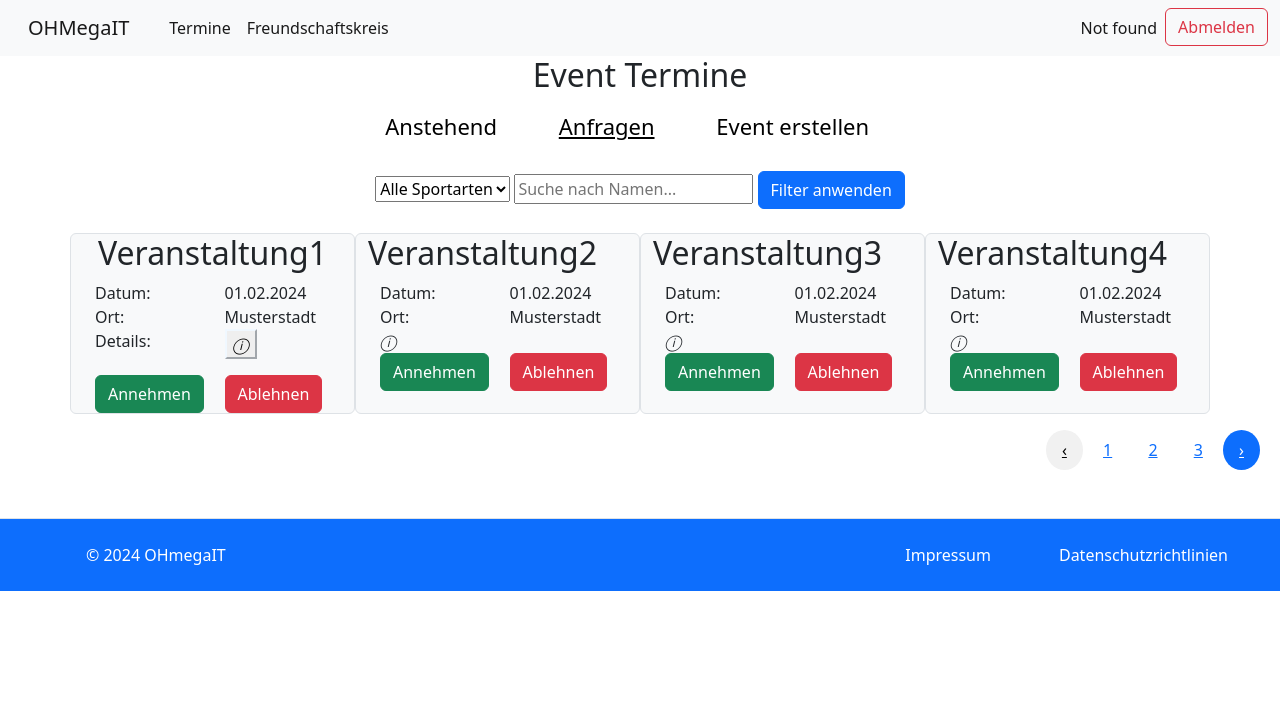
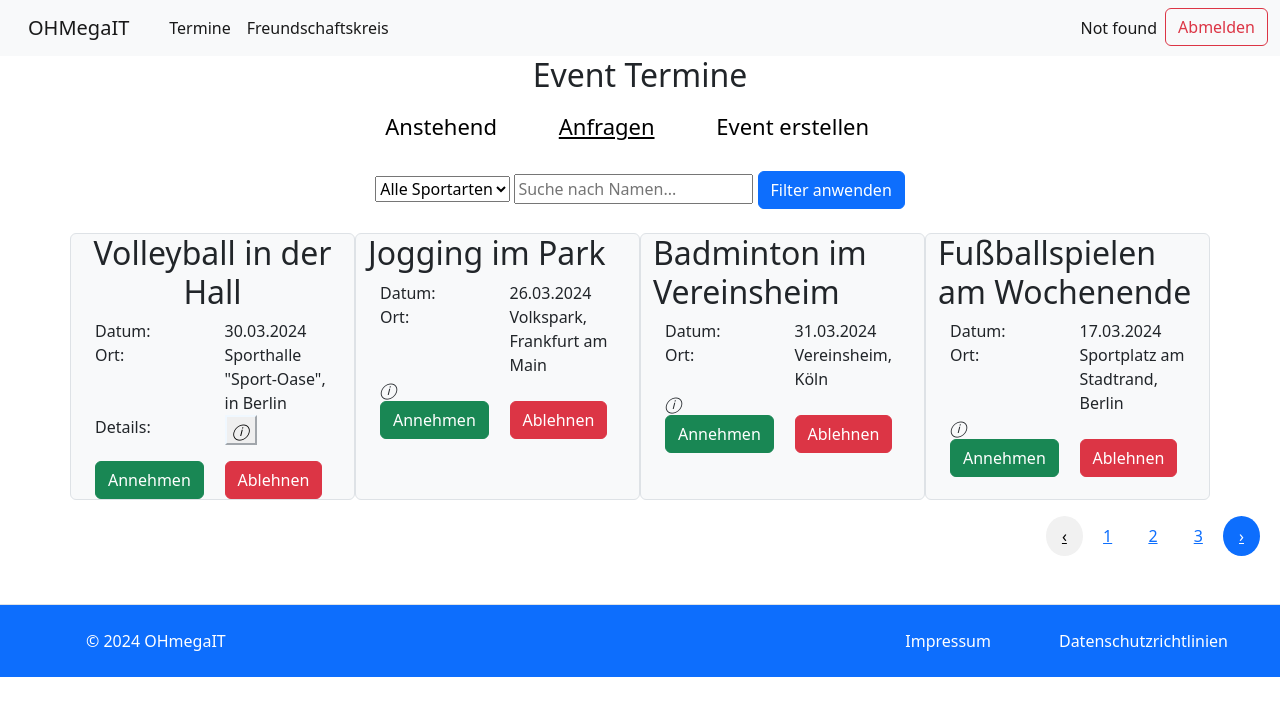
Before and after one commit to lipejdc/Sporttermin-Plattform, a website: page Frondend/templates/overview.html in a window 1280 px wide. Drawn offline with nearby package versions, Linux system fonts and the light colour scheme; no server answers.

Commit message:
filled info for events

```diff
--- a/Frondend/templates/overview.html
+++ b/Frondend/templates/overview.html
@@ -68,14 +68,14 @@
     <div class="container w-100 pt-4">
         <div class="row">
             <div class="col-lg-3 col-md-6 col-sm-12 bg-light border rounded mr-3" style="--bs-gap: .25rem 1rem;">
-                <h2 class="text-center">Veranstaltung1</h2>
+                <h2 class="text-center">Volleyball in der Hall</h2>
                 <div class="event-details container">
                     <div class="row">
                         <div class="col-lg-6 col-sm-12">
                             Datum:
                         </div>
                         <div class="col-lg-6 col-sm-12">
-                            01.02.2024
+                            30.03.2024
                         </div>
                     </div>
                 </div>
@@ -86,7 +86,7 @@
                             Ort:
                         </div>
                         <div class="col-lg-6 col-sm-12">
-                            Musterstadt
+                            Sporthalle "Sport-Oase", in Berlin
                         </div>
                     </div>
                 </div>
@@ -116,14 +116,14 @@
                 </div>
             </div>
             <div class="col-lg-3 col-md-6 col-sm-12 bg-light border rounded mr-3" style="--bs-gap: .25rem 1rem;">
-                <h2>Veranstaltung2</h2>
+                <h2>Jogging im Park</h2>
                 <div class="event-details container">
                     <div class="row">
                         <div class="col-lg-6 col-sm-12">
                             Datum:
                         </div>
                         <div class="col-lg-6 col-sm-12">
-                            01.02.2024
+                            26.03.2024
                         </div>
                     </div>
                 </div>
@@ -134,7 +134,7 @@
                             Ort:
                         </div>
                         <div class="col-lg-6 col-sm-12">
-                            Musterstadt
+                            Volkspark, Frankfurt am Main
                         </div>
                     </div>
                 </div>
@@ -153,14 +153,14 @@
                 </div>
             </div>
             <div class="col-lg-3 col-md-6 col-sm-12 bg-light border rounded mr-3 ">
-                <h2>Veranstaltung3</h2>
+                <h2>Badminton im Vereinsheim</h2>
                 <div class="event-details container">
                     <div class="row">
                         <div class="col-lg-6 col-sm-12">
                             Datum:
                         </div>
                         <div class="col-lg-6 col-sm-12">
-                            01.02.2024
+                            31.03.2024
                         </div>
                     </div>
                 </div>
@@ -171,7 +171,7 @@
                             Ort:
                         </div>
                         <div class="col-lg-6 col-sm-12">
-                            Musterstadt
+                            Vereinsheim, Köln
                         </div>
                     </div>
                 </div>
@@ -191,14 +191,14 @@
             </div>
 
             <div class="col-lg-3 col-md-6 col-sm-12 bg-light border rounded mr-3 ">
-                <h2>Veranstaltung4</h2>
+                <h2>Fußballspielen am Wochenende</h2>
                 <div class="event-details container">
                     <div class="row">
                         <div class="col-lg-6 col-sm-12">
                             Datum:
                         </div>
                         <div class="col-lg-6 col-sm-12">
-                            01.02.2024
+                            17.03.2024
                         </div>
                     </div>
                 </div>
@@ -209,7 +209,7 @@
                             Ort:
                         </div>
                         <div class="col-lg-6 col-sm-12">
-                            Musterstadt
+                            Sportplatz am Stadtrand, Berlin
                         </div>
                     </div>
                 </div>
@@ -244,7 +244,7 @@
         <div id="popup" style="height: 80vh; overflow: auto;">
             <div class="container w-100 pt-4">
                 <div class="row">
-                    <h3 class="text-center">Eventname</h3>
+                    <h3 class="text-center">Volleyball in der Hall</h3>
                     <div class="col-lg-6 col-sm-12 mr-3 mt-3">
                         <div class="event-details container">
                             <div class="row">
@@ -252,8 +252,8 @@
                                     Adresse:
                                 </div>
                                 <div class="col-lg-6 col-sm-12">
-                                    <p>Musterst. 1</p>
-                                    <p>12345 Musterstadt</p>
+                                    <p>Karl-Marx-Straße 50,</p>
+                                    <p>12043 Berlin</p>
                                 </div>
                             </div>
                         </div>
@@ -264,7 +264,7 @@
                                     Beschreibung:
                                 </div>
                                 <div class="col-lg-6 col-sm-12">
-                                    Lorem ipsum dolor sit amet, consectetur adipisicing elit.
+                                    Treten Sie unserer lockeren Volleyballgruppe bei, die sich jeden Samstag in der Sport-Oase trifft, um Volleyball in einer freundlichen Atmosphäre zu spielen. Egal, ob Sie Anfänger oder erfahrener Spieler sind, alle sind willkommen! Bringen Sie einfach Ihre Sportschuhe und gute Laune mit, und seien Sie dabei!
                                 </div>
                             </div>
                         </div>
@@ -276,7 +276,7 @@
                                     Datum:
                                 </div>
                                 <div class="col-lg-6 col-sm-12">
-                                    01.02.2024
+                                    30.03.2024
                                 </div>
                             </div>
                         </div>
@@ -287,7 +287,7 @@
                                     Uhrzeit:
                                 </div>
                                 <div class="col-lg-6 col-sm-12">
-                                    mm:hh - mm:hh
+                                    16:20 - 20:00
                                 </div>
                             </div>
                         </div>
@@ -298,7 +298,7 @@
                                     Gruppe:
                                 </div>
                                 <div class="col-lg-6 col-sm-12">
-                                    Lorem ipsum
+                                    Volleyball-Freunde
                                 </div>
                             </div>
                         </div>
@@ -309,7 +309,7 @@
                                     Teilnehmeranzahl:
                                 </div>
                                 <div class="col-lg-6 col-sm-12">
-                                    10
+                                    12
                                 </div>
                             </div>
                         </div>
@@ -336,10 +336,7 @@
                                                 </div>
 
                                                 <p class="mt-3 mb-4 pb-2">
-                                                    Lorem ipsum dolor sit amet, consectetur adipiscing elit, sed do eiusmod
-                                                    tempor incididunt ut labore et dolore magna aliqua. Ut enim ad minim
-                                                    veniam,
-                                                    quis nostrud exercitation ullamco laboris nisi ut aliquip consequat.
+                                                    Ich spiele schon seit Monaten bei den Wochenend-Volleyballtreffen in der Sport-Oase mit und es macht jedes Mal so viel Spaß! Tolle Leute, tolle Atmosphäre. Sehen wir uns am Samstag?
                                                 </p>
                                             </div>
                                         </div>
```
